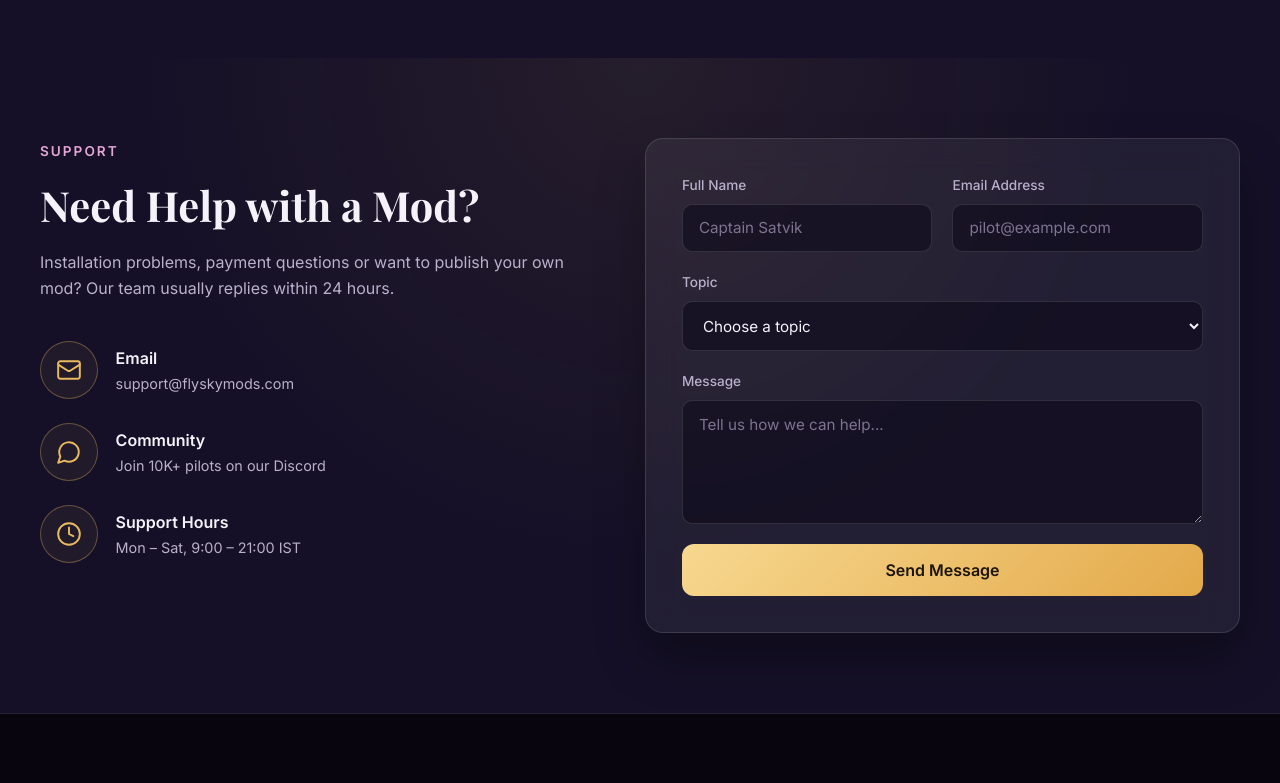
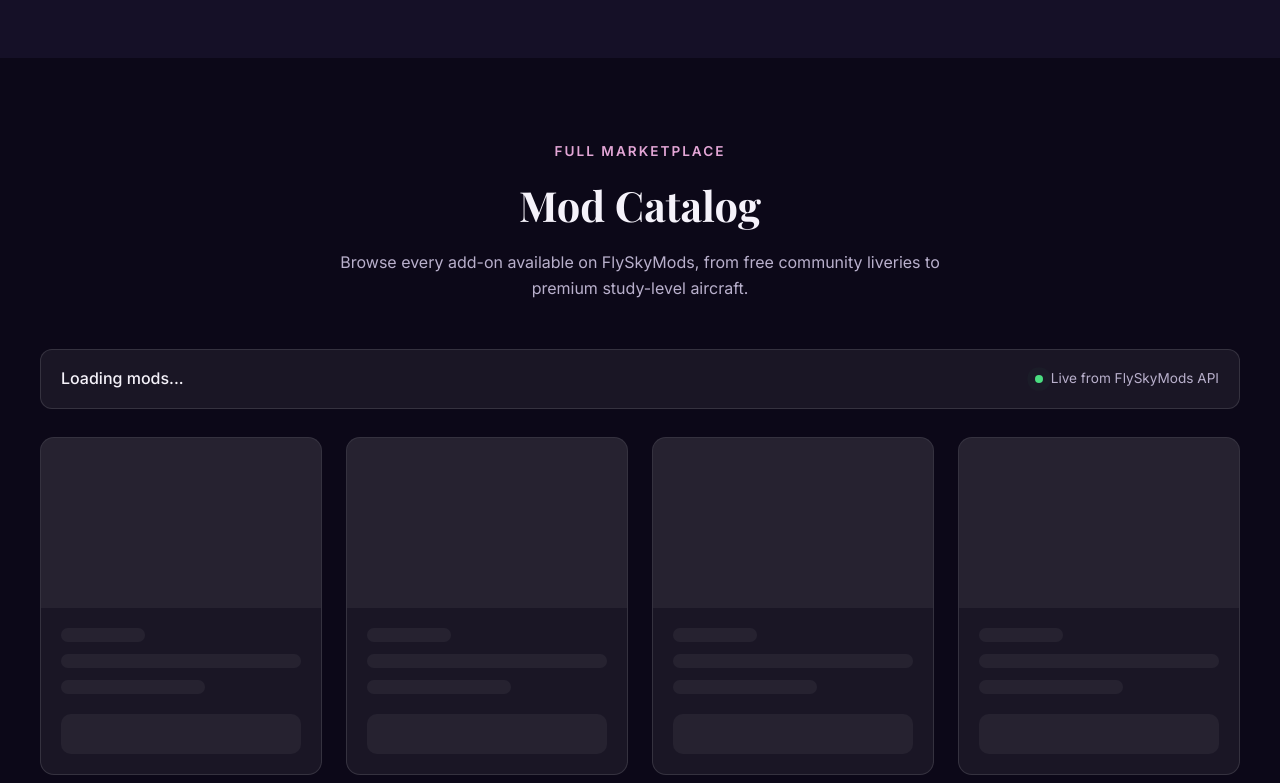
Before and after one commit to SATVIK8684/flyskymods-devops, a website: page public/index.html in a window 1280 px wide. Shown: the part 2540-3323 px from the top of the page. Drawn offline with nearby package versions, Linux system fonts and the light colour scheme.

Commit message:
Add mod catalog section layout

```diff
--- a/public/index.html
+++ b/public/index.html
@@ -362,7 +362,75 @@
       </div>
     </section>
 
-    <!-- Catalog section will be added below in a later feature -->
+    <!-- ===== MOD CATALOG SECTION ===== -->
+    <!-- The cards inside #catalog-grid will be loaded from the backend API
+         (/api/mods) with JavaScript. Until then, skeleton placeholders show
+         the shape of the content while it loads. -->
+    <section id="catalog" class="section">
+      <div class="container">
+
+        <div class="section-header">
+          <span class="section-eyebrow">Full marketplace</span>
+          <h2 class="section-title">Mod Catalog</h2>
+          <p class="section-subtitle">
+            Browse every add-on available on FlySkyMods, from free community
+            liveries to premium study-level aircraft.
+          </p>
+        </div>
+
+        <!-- Results bar: shows how many mods are displayed -->
+        <div class="catalog-bar">
+          <p class="catalog-count" id="catalog-count">Loading mods...</p>
+          <span class="catalog-source">Live from FlySkyMods API</span>
+        </div>
+
+        <!-- Catalog grid (reuses .mod-grid layout from the featured section) -->
+        <div class="mod-grid" id="catalog-grid" aria-live="polite">
+
+          <!-- Skeleton loading cards -->
+          <div class="skeleton-card" aria-hidden="true">
+            <div class="skeleton skeleton-image"></div>
+            <div class="skeleton-body">
+              <div class="skeleton skeleton-line short"></div>
+              <div class="skeleton skeleton-line"></div>
+              <div class="skeleton skeleton-line medium"></div>
+              <div class="skeleton skeleton-button"></div>
+            </div>
+          </div>
+
+          <div class="skeleton-card" aria-hidden="true">
+            <div class="skeleton skeleton-image"></div>
+            <div class="skeleton-body">
+              <div class="skeleton skeleton-line short"></div>
+              <div class="skeleton skeleton-line"></div>
+              <div class="skeleton skeleton-line medium"></div>
+              <div class="skeleton skeleton-button"></div>
+            </div>
+          </div>
+
+          <div class="skeleton-card" aria-hidden="true">
+            <div class="skeleton skeleton-image"></div>
+            <div class="skeleton-body">
+              <div class="skeleton skeleton-line short"></div>
+              <div class="skeleton skeleton-line"></div>
+              <div class="skeleton skeleton-line medium"></div>
+              <div class="skeleton skeleton-button"></div>
+            </div>
+          </div>
+
+          <div class="skeleton-card" aria-hidden="true">
+            <div class="skeleton skeleton-image"></div>
+            <div class="skeleton-body">
+              <div class="skeleton skeleton-line short"></div>
+              <div class="skeleton skeleton-line"></div>
+              <div class="skeleton skeleton-line medium"></div>
+              <div class="skeleton skeleton-button"></div>
+            </div>
+          </div>
+
+        </div>
+      </div>
+    </section>
 
     <!-- ===== CONTACT SECTION ===== -->
     <section id="contact" class="section section-alt">
--- a/public/style.css
+++ b/public/style.css
@@ -1141,3 +1141,96 @@ svg {
   color: #7d7491;
   font-size: 0.82rem;
 }
+
+/* ---------- 11. Mod catalog ---------- */
+.catalog-bar {
+  display: flex;
+  justify-content: space-between;
+  align-items: center;
+  flex-wrap: wrap;
+  gap: 1rem;
+  padding: 1rem 1.25rem;
+  margin-bottom: 1.75rem;
+  border-radius: 12px;
+  background: var(--color-surface);
+  border: 1px solid var(--color-border);
+}
+
+.catalog-count {
+  font-weight: 500;
+}
+
+/* Small "live" label with a pulsing green dot */
+.catalog-source {
+  display: inline-flex;
+  align-items: center;
+  gap: 0.5rem;
+  color: var(--color-text-muted);
+  font-size: 0.85rem;
+}
+
+.catalog-source::before {
+  content: "";
+  width: 8px;
+  height: 8px;
+  border-radius: 50%;
+  background: #4ade80;
+  box-shadow: 0 0 0 0 rgba(74, 222, 128, 0.6);
+  animation: pulse 2s infinite;
+}
+
+@keyframes pulse {
+  0%   { box-shadow: 0 0 0 0 rgba(74, 222, 128, 0.6); }
+  70%  { box-shadow: 0 0 0 8px rgba(74, 222, 128, 0); }
+  100% { box-shadow: 0 0 0 0 rgba(74, 222, 128, 0); }
+}
+
+/* Skeleton loading cards: grey blocks shaped like a real mod card */
+.skeleton-card {
+  border-radius: var(--radius);
+  background: var(--color-surface);
+  border: 1px solid var(--color-border);
+  overflow: hidden;
+}
+
+.skeleton-body {
+  display: flex;
+  flex-direction: column;
+  gap: 0.75rem;
+  padding: 1.25rem;
+}
+
+/* Shimmer effect: a light band slides across each grey block */
+.skeleton {
+  border-radius: 8px;
+  background: linear-gradient(90deg,
+    rgba(255, 255, 255, 0.05) 25%,
+    rgba(255, 255, 255, 0.12) 50%,
+    rgba(255, 255, 255, 0.05) 75%);
+  background-size: 200% 100%;
+  animation: shimmer 1.4s ease-in-out infinite;
+}
+
+.skeleton-image {
+  height: 170px;
+  border-radius: 0;
+}
+
+.skeleton-line {
+  height: 14px;
+  width: 100%;
+}
+
+.skeleton-line.short  { width: 35%; }
+.skeleton-line.medium { width: 60%; }
+
+.skeleton-button {
+  height: 40px;
+  margin-top: 0.5rem;
+  border-radius: 10px;
+}
+
+@keyframes shimmer {
+  0%   { background-position: 200% 0; }
+  100% { background-position: -200% 0; }
+}
```
